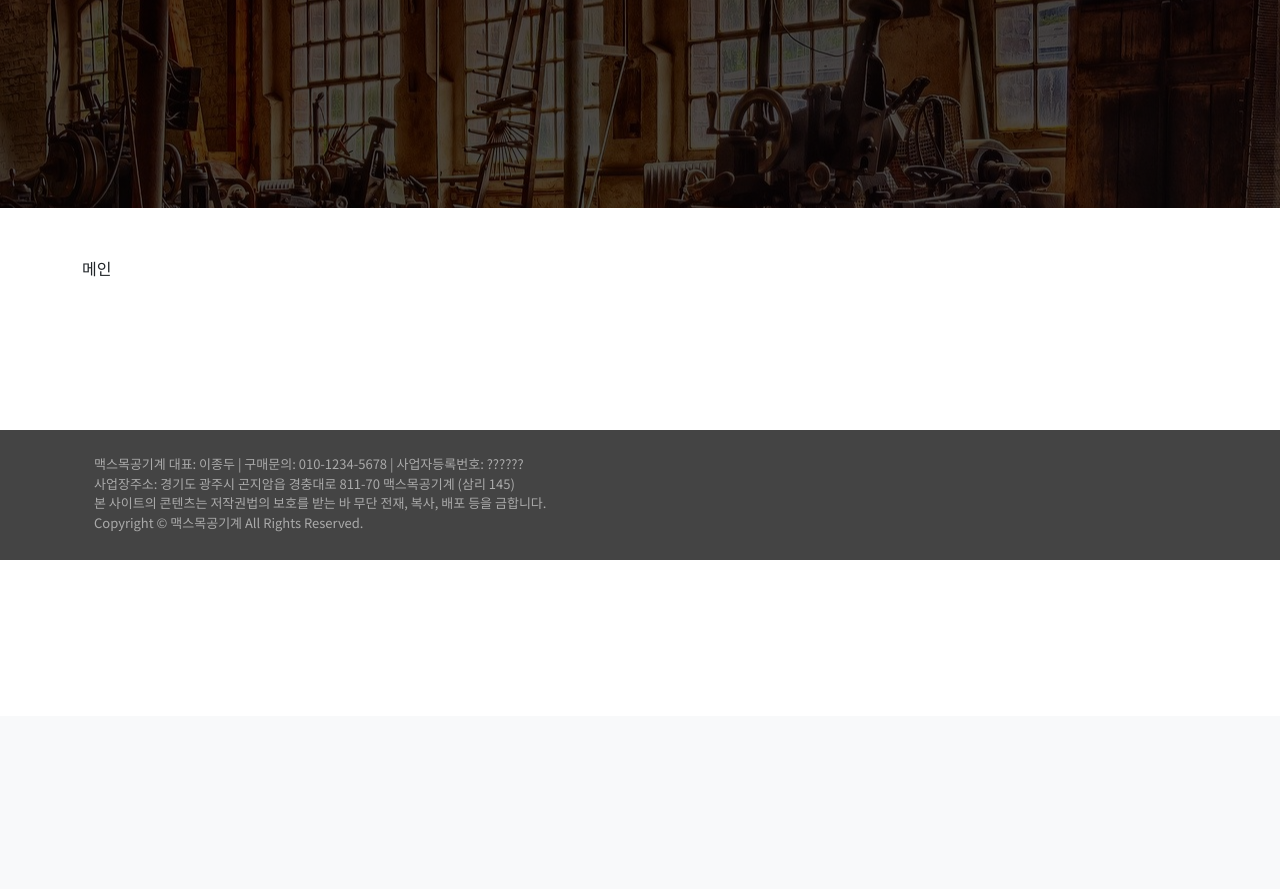
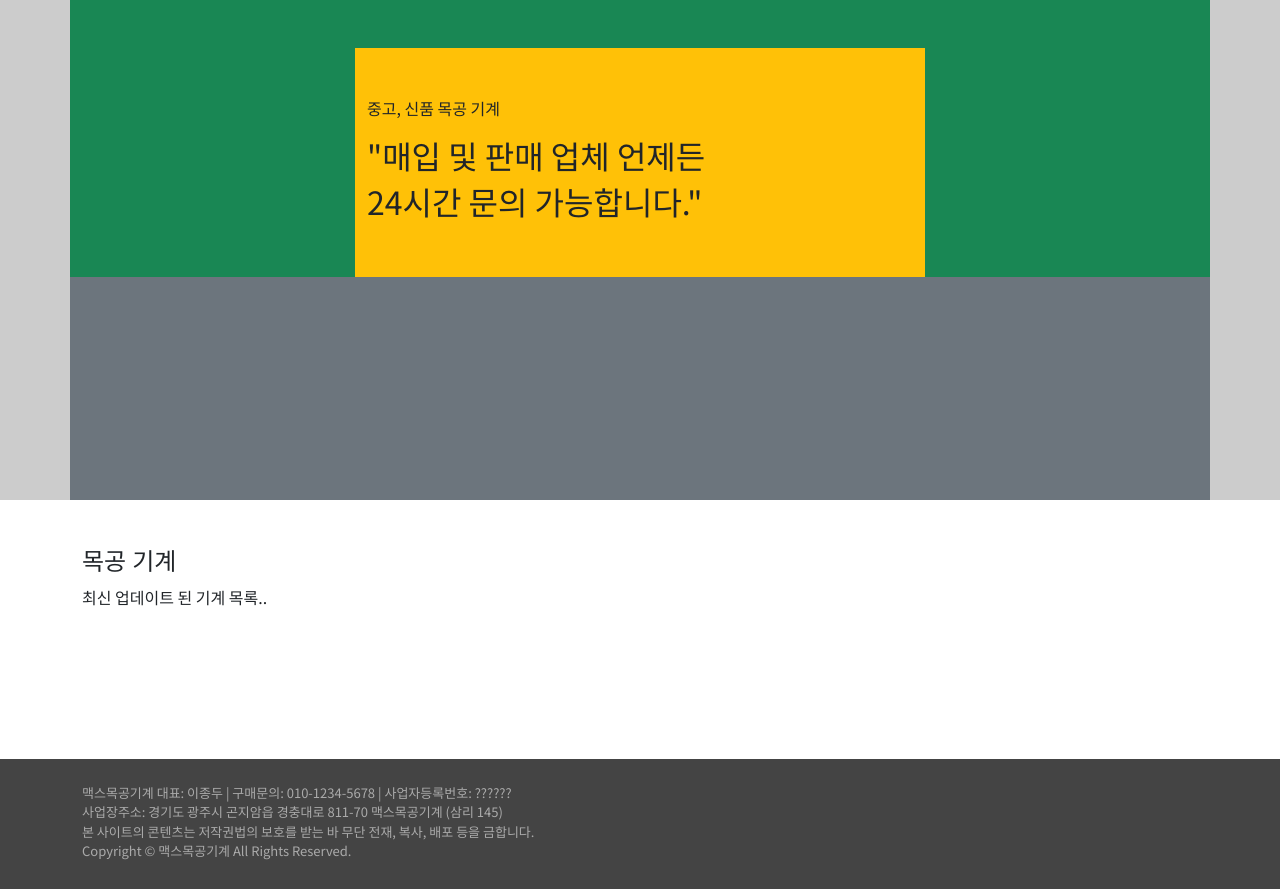
Before and after one commit to YS-study/max_django, a Django app: page / in a window 1280 px wide. Shown: the part 84-973 px from the top of the page. Before the commit the page ends 644 px from the top, so only its background shows below. Run offline with Django 3.2, Linux system fonts and the light colour scheme; data that the repository does not hold is empty; some libraries are stand-ins or nearby versions; some web fonts are replaced.

Commit message:
update main, move main.html to machines directory

```diff
--- a/about/templates/about/main.html
+++ /dev/null
@@ -1,6 +0,0 @@
-{% extends 'base.html' %}
-
-{% block content %}
-  메인
-
-{% endblock content %}
--- a/about/views.py
+++ b/about/views.py
@@ -1,9 +1,5 @@
 from django.shortcuts import render
 from django.conf import settings
-
-# pjt/urls 에서 사용하는 함수
-def main(request):
-    return render(request, 'about/main.html')
 
 def contact(request):
     context = {
--- /dev/null
+++ b/machines/templates/machines/main.html
@@ -0,0 +1,41 @@
+{% extends 'base.html' %}
+
+{% block main_content %}
+
+<div class="banner">
+  <div class="container bg-secondary" style="height: 100%;">
+    <div class="row justify-content-center bg-success">
+      <div class="col-10 col-md-6 bg-warning align-self-center mt-5 py-5">
+        <p>중고, 신품 목공 기계</p>
+        <h2>"매입 및 판매 업체 언제든</h2>
+        <h2> 24시간 문의 가능합니다."</h2>
+      </div>
+    </div>
+  </div>
+</div>
+
+<div class="container my-5">
+
+  <h4 class="sub-title-name">목공 기계</h4>
+  최신 업데이트 된 기계 목록..
+  <div class="row">
+  {% for machine in machines %}
+    <div class="col-6 col-lg-4 col-xxl-3">
+      <div class="d-flex flex-column py-3 gy-4">
+        <div class="d-flex justify-content-center bg-light machine-thumb">
+          <a href="{% url 'machines:detail' machine.pk %}">
+            <img src="{{ machine.photo.url }}" alt="img" class="rounded" height="200">
+          </a>
+        </div>
+        <a href="{% url 'machines:detail' machine.pk %}" class="text-decoration-none bg-light">
+          <p class="text-center mt-3">{{ machine.title }}</p>
+        </a>
+      </div>
+    </div>
+  {% endfor %}
+  </div>
+
+</div>
+
+
+{% endblock main_content %}
--- a/machines/views.py
+++ b/machines/views.py
@@ -3,6 +3,15 @@
 from django.views.decorators.http import require_safe, require_http_methods, require_POST
 from .models import Machine
 from .forms import MachineForm
+
+def main(request):
+    machines = Machine.objects.order_by('-pk')
+    context = {
+        'machines': machines,
+        'menu': '목공기계',
+    }
+
+    return render(request, 'machines/main.html', context)
 
 
 def index(request):
--- a/pjt/static/stylesheets/style.css
+++ b/pjt/static/stylesheets/style.css
@@ -84,6 +84,13 @@
   color: black;
 }
 
+/* 메인 배너 */
+.banner {
+  background-color: #ccc;
+  height: 500px;
+}
+
+
 /* 회색 */
 .grey-text {
   color: rgb(133, 133, 133);
--- a/pjt/templates/base.html
+++ b/pjt/templates/base.html
@@ -21,6 +21,7 @@
 {# nav bar #}
 {% include "nav.html" %}
 
+{% block main_content %}
 {# 상단 메뉴 텍스트 공간 #}
 <div class='d-flex justify-content-center menu-box'>
   <h3>{{ menu }}</h3>
@@ -28,12 +29,14 @@
 
 {# section #}
 <section class='container my-5 '>
-  {% block content %}{% endblock content %}
+  {% block content %}
+  {% endblock content %}
 </section>
+{% endblock main_content %}
 
 {# footer #}
 <footer>
-  <div class="container p-4 lightgrey-text">
+  <div class="container py-4 lightgrey-text">
     <p class="m-0">맥스목공기계 대표: 이종두 | 구매문의: 010-1234-5678 | 사업자등록번호: ?????? </p>
     <p class="m-0">사업장주소: 경기도 광주시 곤지암읍 경충대로 811-70 맥스목공기계 (삼리 145)</p>
     <p class="m-0">본 사이트의 콘텐츠는 저작권법의 보호를 받는 바 무단 전재, 복사, 배포 등을 금합니다.</p>
--- a/pjt/urls.py
+++ b/pjt/urls.py
@@ -15,7 +15,7 @@
 """
 from django.contrib import admin
 from django.urls import path, include
-from about import views
+from machines import views
 
 from django.conf import settings
 from django.conf.urls.static import static
```
